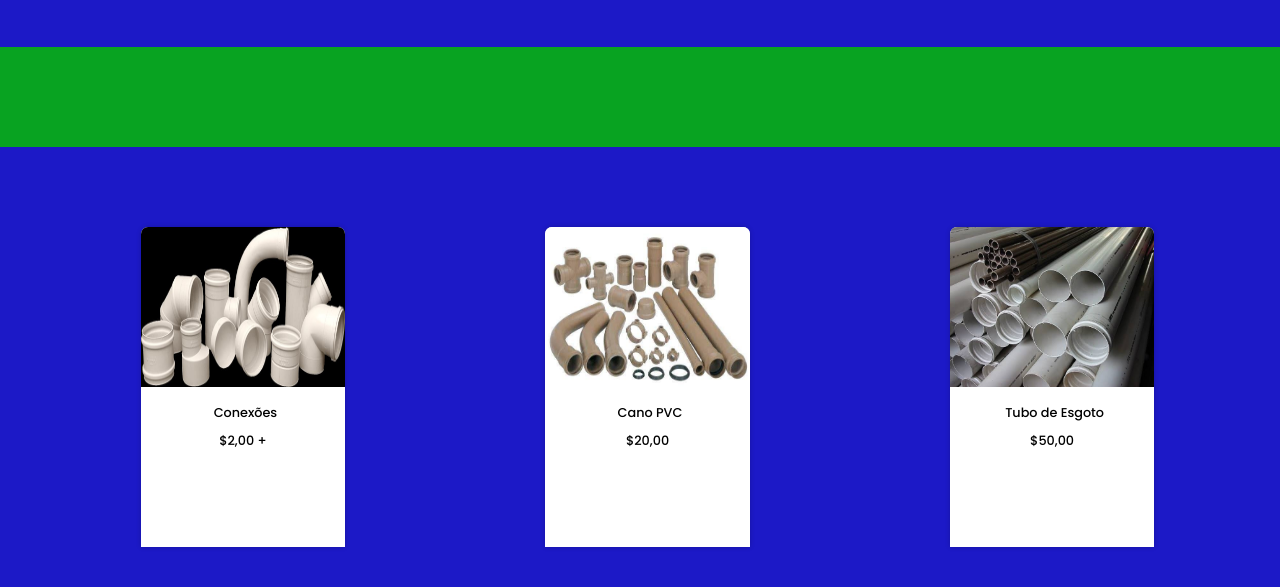
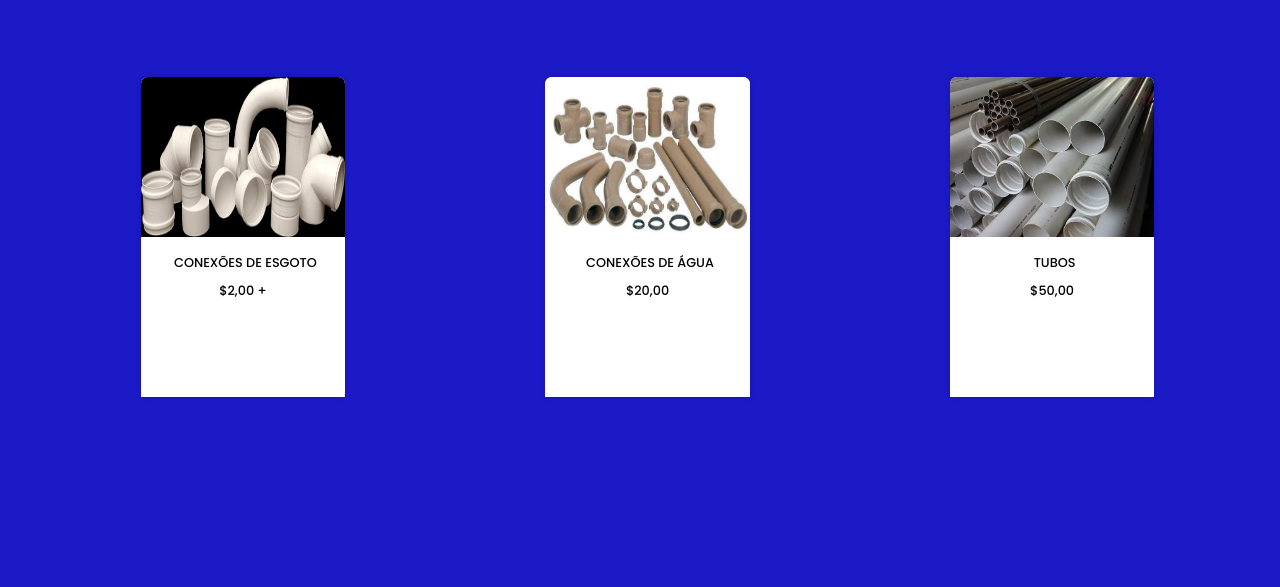
Before and after one commit to Thaina006/trabalhoAcademico, a plain HTML site: page tubos.html in a window 1280 px wide. Shown: the part 115-702 px from the top of the page. Drawn offline with Linux system fonts and the light colour scheme.

Commit message:
Update tubos.html

```diff
--- a/tubos.html
+++ b/tubos.html
@@ -17,26 +17,25 @@
     </header>
     <h1>Tubos & Conexões</h1>
     <section class="section-ofertas" id="ofertas">
-        <div class = "retangulo-verde"></div>
         <div class="bloco-ofertas">
             <div class="card-venda" class="teste">
                 <div class="img-card">
                     <img src="img/cano.jpeg" alt="">
-                    <h4>Conexões</h4>
+                    <h4>CONEXÕES DE ESGOTO</h4>
                     <p> $2,00 + </p>
                 </div>
             </div>
             <div class="card-venda">
                 <div class="img-card">
                     <img src="img/cano2.jpeg" alt="">
-                    <h4>Cano PVC</h4>
+                    <h4>CONEXÕES DE ÁGUA</h4>
                     <p> $20,00</p>
                 </div>
             </div>
             <div class="card-venda">
                 <div class="img-card">
                     <img src="img/cano3.jpeg" alt="">
-                    <h4>Tubo de Esgoto </h4>
+                    <h4>TUBOS </h4>
                     <p> $50,00</p>
                 </div>
             </div>
```
